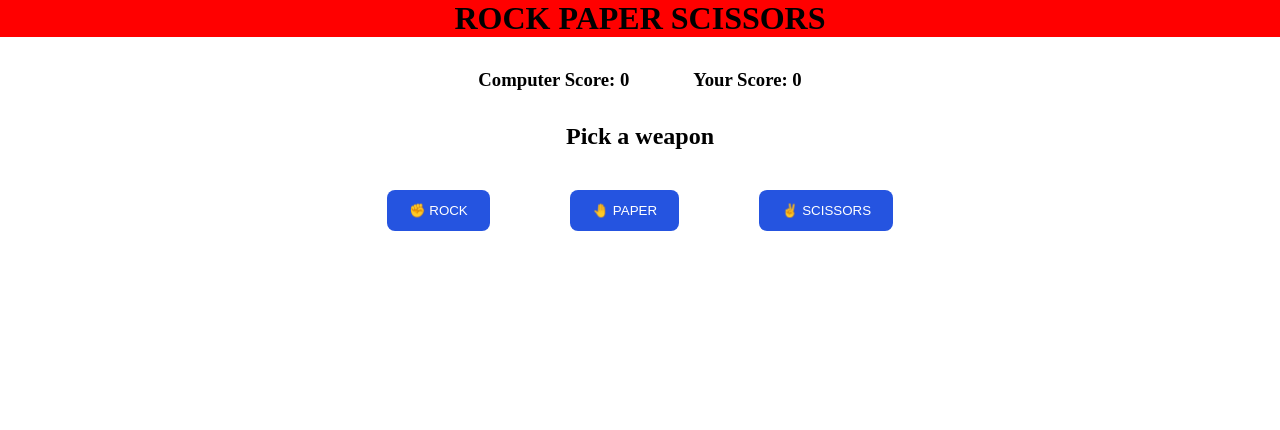
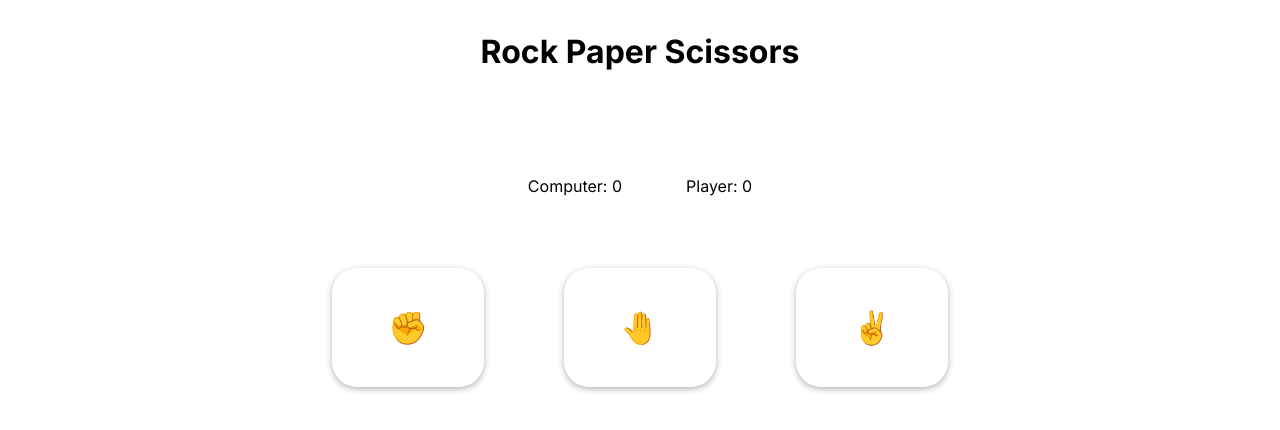
Before and after one commit to DevonTheDeveloper/Rock-Paper-Scissors, a plain HTML site: page index.html in a window 1280 px wide. Drawn offline with Linux system fonts and the light colour scheme.

Commit message:
Revamp User Interface
Revamped the user interface with new styling & fonts

```diff
--- a/index.html
+++ b/index.html
@@ -6,6 +6,9 @@
     <meta name="viewport" content="width=device-width, initial-scale=1.0" />
     <title>Rock Paper Scissors UI - Devon</title>
     <link rel="stylesheet" href="style.css">
+    <link rel="preconnect" href="https://fonts.googleapis.com">
+    <link rel="preconnect" href="https://fonts.gstatic.com" crossorigin>
+    <link href="https://fonts.googleapis.com/css2?family=Inter:wght@400;600;700&display=swap" rel="stylesheet">
   </head>
   <body>
     <div id="container"></div>
--- a/index.js
+++ b/index.js
@@ -73,25 +73,23 @@ const container = document.querySelector("#container");
 const title = document.createElement("h1", "#title");
 const roundStatus = document.createElement("h2");
 const selectRoundStatus = document.querySelector("h2", "#roundStatus");
-const displayComputerScore = document.createElement("h3");
-const displayPlayerScore = document.createElement("h3");
+const displayComputerScore = document.createElement("p");
+const displayPlayerScore = document.createElement("p");
 const rockButton = document.createElement("button");
 const paperButton = document.createElement("button");
 const scissorsButton = document.createElement("button");
 
-rockButton.textContent = "✊ ROCK";
+rockButton.textContent = "✊";
 rockButton.setAttribute("id", "Rock");
-paperButton.textContent = "🤚 PAPER";
+paperButton.textContent = "🤚";
 paperButton.setAttribute("id", "Paper");
-scissorsButton.textContent = "✌️ SCISSORS";
+scissorsButton.textContent = "✌️";
 scissorsButton.setAttribute("id", "Scissors");
-title.textContent = "ROCK PAPER SCISSORS";
+title.textContent = "Rock Paper Scissors";
 title.setAttribute("id", "title");
-roundStatus.textContent = "Pick a weapon";
-roundStatus.setAttribute("id", "roundStatus");
-displayComputerScore.innerText = `Computer Score: ${computerScore}`;
+displayComputerScore.innerText = `Computer: ${computerScore}`;
 displayComputerScore.setAttribute("id", "computerScore");
-displayPlayerScore.innerText = `Your Score: ${playerScore}`;
+displayPlayerScore.innerText = `Player: ${playerScore}`;
 displayPlayerScore.setAttribute("id", "playerScore");
 
 container.appendChild(title);
--- a/style.css
+++ b/style.css
@@ -3,6 +3,7 @@
     margin: 0;
     padding: 0;
     box-sizing: border-box;
+    font-family: 'Inter';
 }
 
 #playerScore, #computerScore {
@@ -11,25 +12,24 @@
 }
 
 #title {
-    background: rgb(255, 0, 0);
+    height: 10vh;
+    margin: 2rem auto;
 }
 
 #Rock, #Paper, #Scissors {
     margin: 2.5rem;
-    padding: 0.8rem 1.4rem;
-    background-color: rgb(37, 84, 224);
-    color: white;
-    border-radius: 8px;
+    padding: 2.5rem 3.5rem;
+    font-size: 2rem;
+    background-color: #ffffff;
+    box-shadow: 0px 2px 6px #0000004d;
+    border-radius: 25px;
     border: none;
     transition:all 0.25s;
     cursor: pointer;
 }
 
 #Rock:hover, #Paper:hover, #Scissors:hover {
-    background-color: rgb(40, 65, 139);
-    transform: scale(1.2);
-    font-weight: bold;
-    font-size: 24px;
+    background-color: #dcdcdc;
 }
 
 /* Made by DevonTheDeveloper on GitHub*/
```
